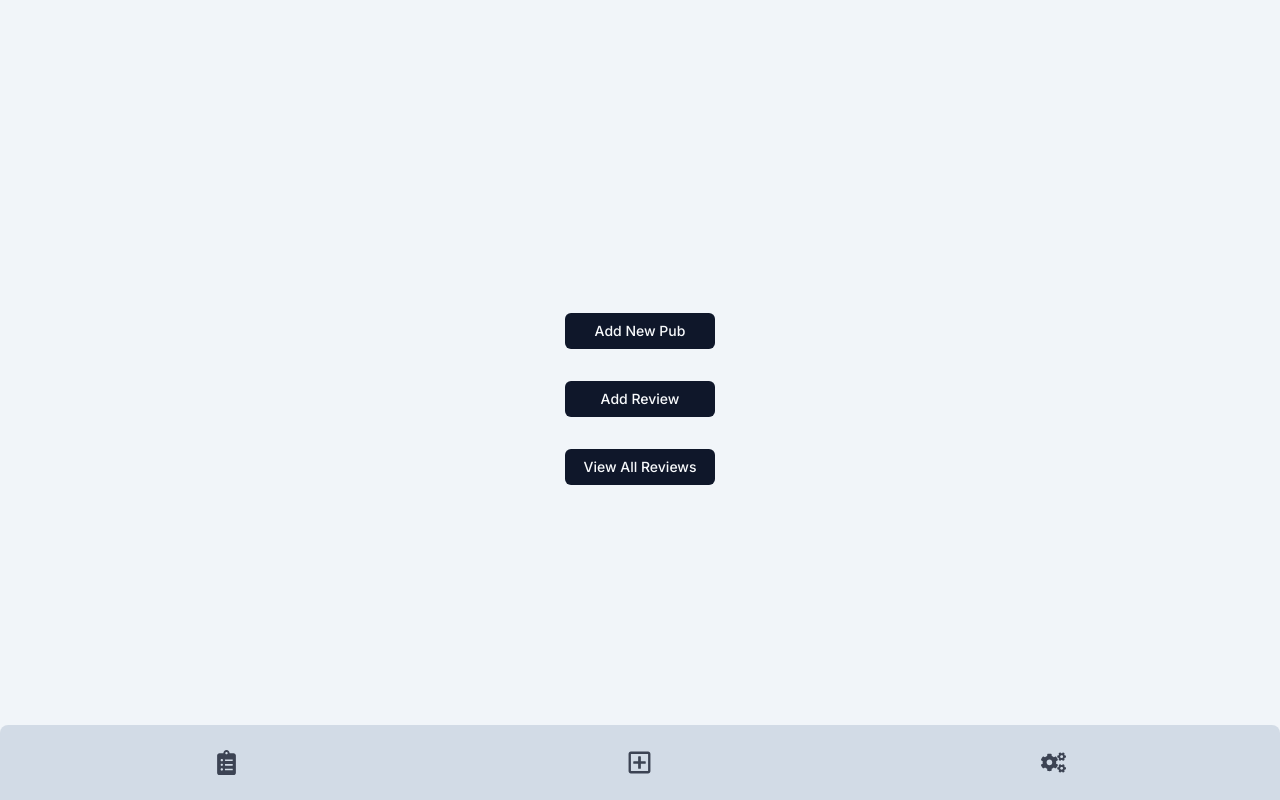
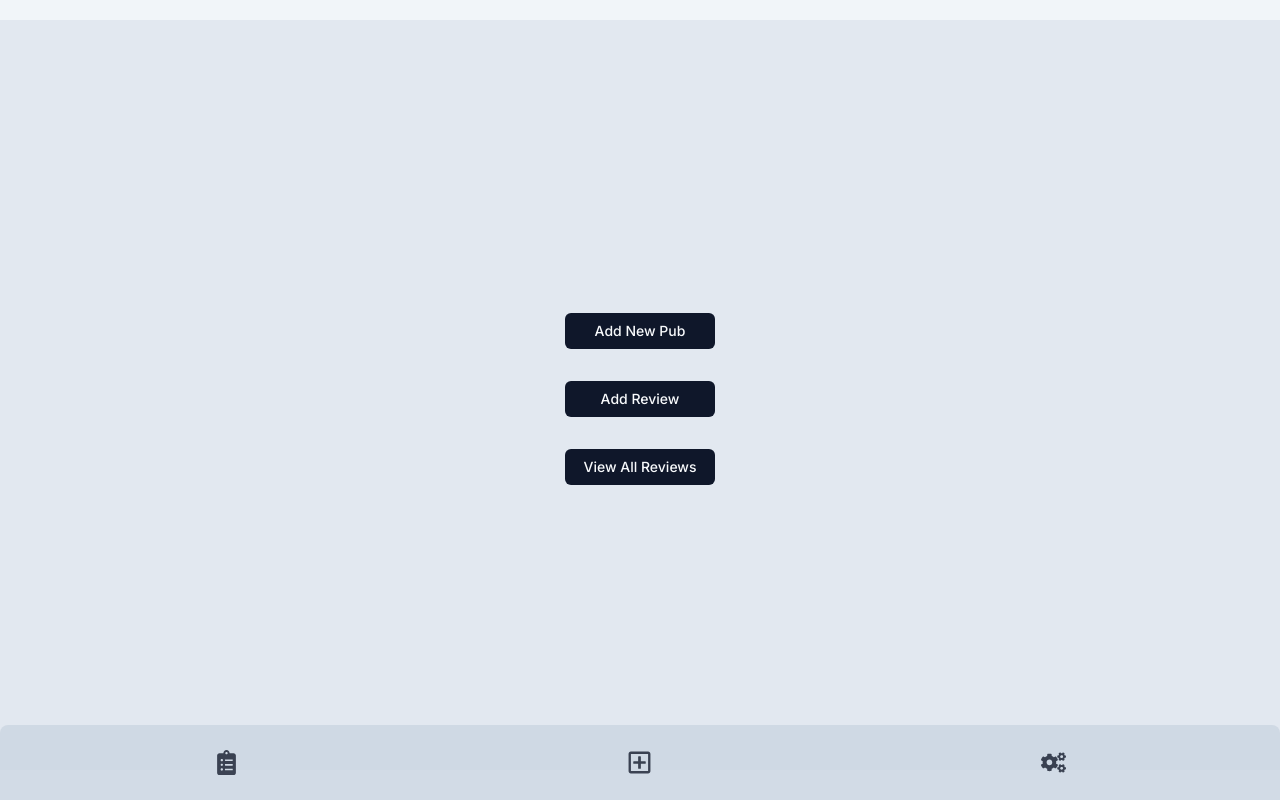
Before and after one commit to GeccoRhiguelNavalta/great-pub-crawl, a Next.js app: page /dashboard in a window 1280 px wide. Built offline with nearby package versions, Linux system fonts and the light colour scheme.

Commit message:
redeploy

```diff
--- a/src/app/(app)/dashboard/page.tsx
+++ b/src/app/(app)/dashboard/page.tsx
@@ -4,7 +4,7 @@ import Link from "next/link";
 
 function Dashboard() {
   return (
-    <div className="h-[580px] md:h-[600px] lg:h-[750px] w-full flex flex-col p-3 justify-center overflow-y-scroll space-y-6 items-center bg-slate-100">
+    <div className="h-[580px] md:h-[600px] lg:h-[750px] w-full flex flex-col p-3 justify-center overflow-y-scroll space-y-6 items-center bg-slate-200">
       <div className="flex flex-col justify-center items-center pb-8 pt-10 w-[150px] space-y-8">
         <div className="w-full">
           <Link href="/pub/add">
```
